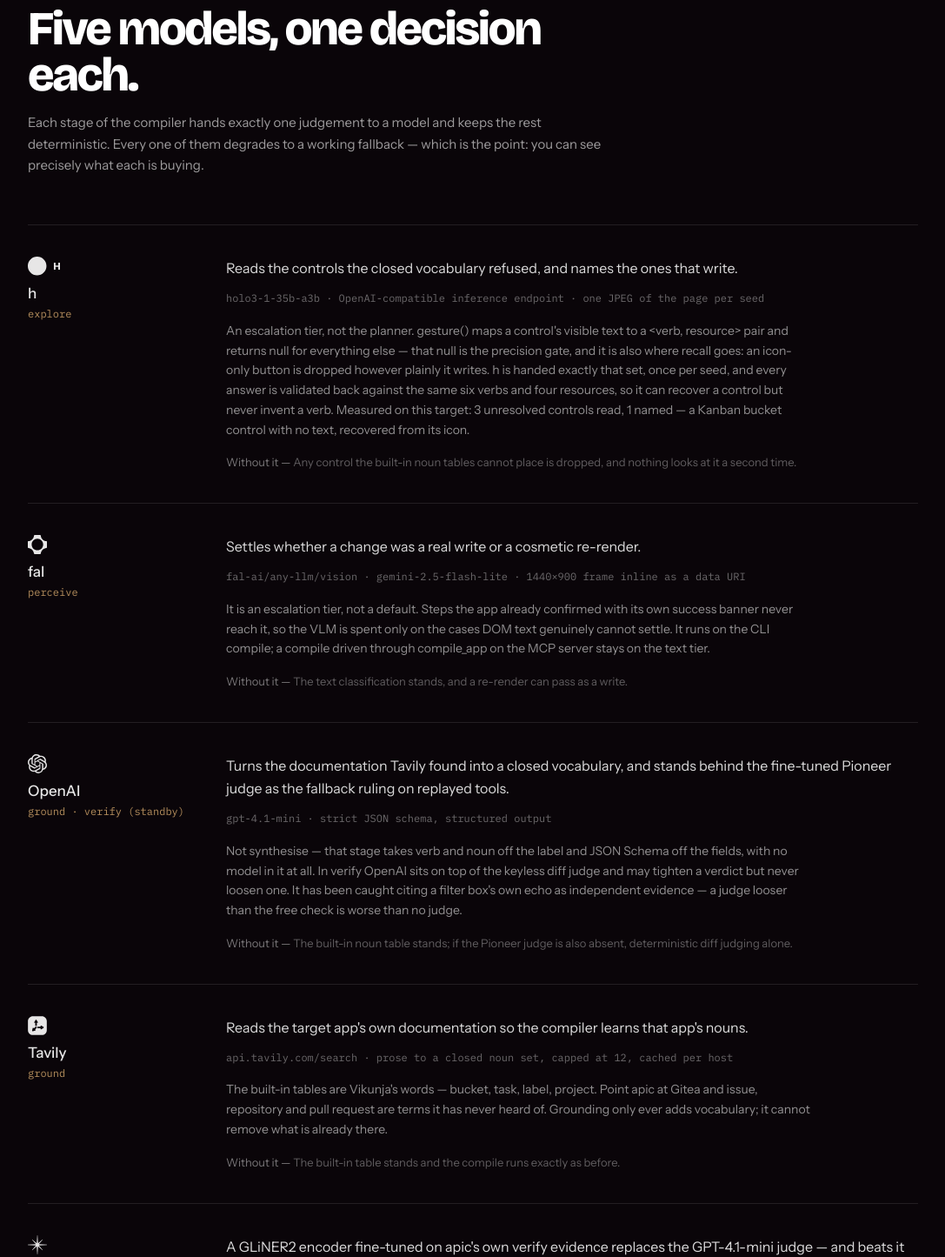
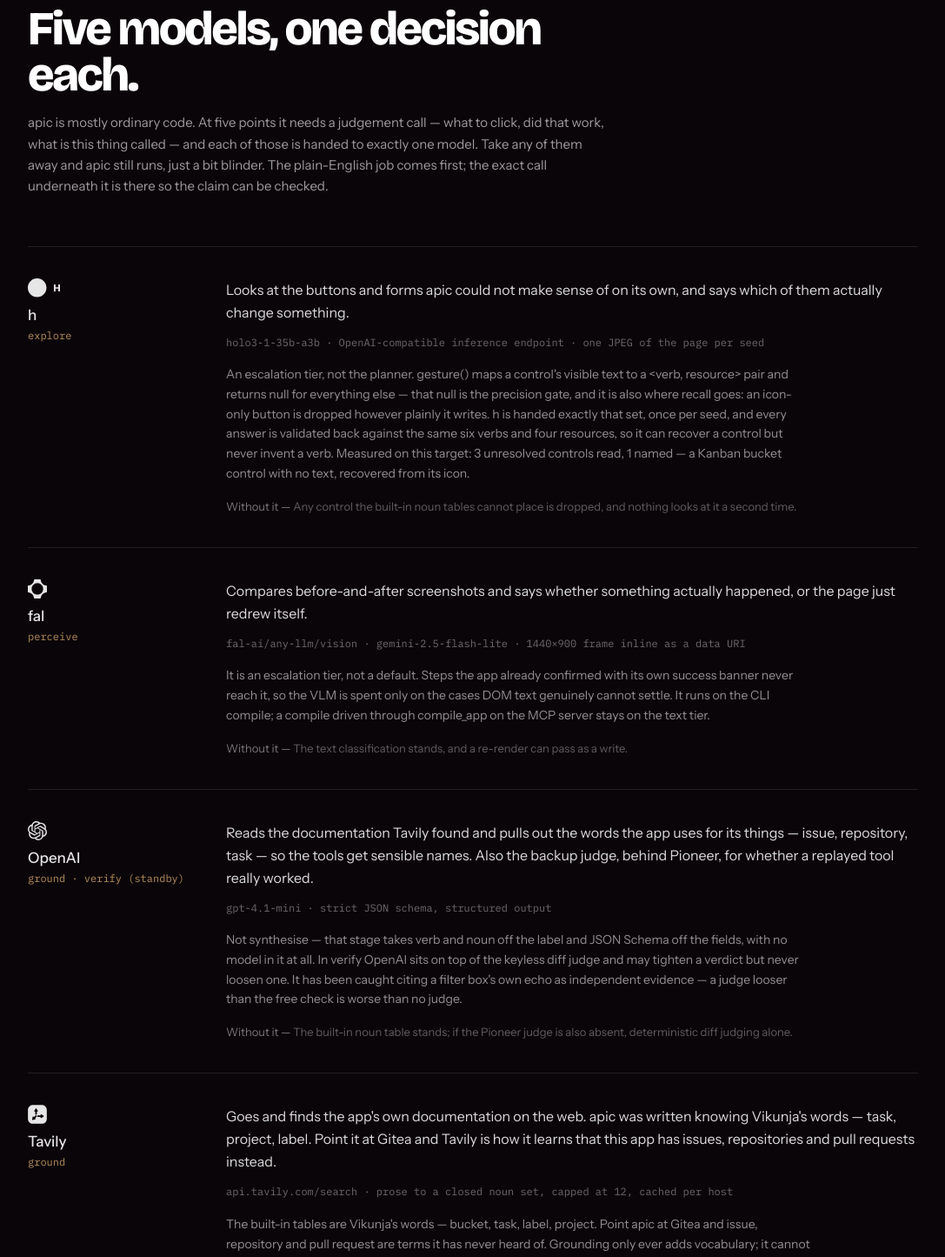
Before and after one commit to brwbo/apic, a React (Vite) app in the folder ui/: page / in a window 1280 px wide. Shown: the part 4360-5805 px from the top of the page at 87% size, without its empty margins (96-1183 px from the left). Built offline with nearby package versions, Linux system fonts and the light colour scheme.

Commit message:
site: partner roles in plain words

```diff
--- a/ui/src/components/partners.tsx
+++ b/ui/src/components/partners.tsx
@@ -28,7 +28,7 @@
     name: "h",
     src: "/logos/h.svg",
     stage: "explore",
-    role: "Reads the controls the closed vocabulary refused, and names the ones that write.",
+    role: "Looks at the buttons and forms apic could not make sense of on its own, and says which of them actually change something.",
     detail: "holo3-1-35b-a3b · OpenAI-compatible inference endpoint · one JPEG of the page per seed",
     note: "An escalation tier, not the planner. gesture() maps a control's visible text to a <verb, resource> pair and returns null for everything else — that null is the precision gate, and it is also where recall goes: an icon-only button is dropped however plainly it writes. h is handed exactly that set, once per seed, and every answer is validated back against the same six verbs and four resources, so it can recover a control but never invent a verb. Measured on this target: 3 unresolved controls read, 1 named — a Kanban bucket control with no text, recovered from its icon.",
     without: "Any control the built-in noun tables cannot place is dropped, and nothing looks at it a second time.",
@@ -37,7 +37,7 @@
     name: "fal",
     src: "/logos/fal.svg",
     stage: "perceive",
-    role: "Settles whether a change was a real write or a cosmetic re-render.",
+    role: "Compares before-and-after screenshots and says whether something actually happened, or the page just redrew itself.",
     detail: "fal-ai/any-llm/vision · gemini-2.5-flash-lite · 1440×900 frame inline as a data URI",
     note: "It is an escalation tier, not a default. Steps the app already confirmed with its own success banner never reach it, so the VLM is spent only on the cases DOM text genuinely cannot settle. It runs on the CLI compile; a compile driven through compile_app on the MCP server stays on the text tier.",
     without: "The text classification stands, and a re-render can pass as a write.",
@@ -46,7 +46,7 @@
     name: "OpenAI",
     stage: "ground · verify (standby)",
     src: "/logos/openai_dark.svg",
-    role: "Turns the documentation Tavily found into a closed vocabulary, and stands behind the fine-tuned Pioneer judge as the fallback ruling on replayed tools.",
+    role: "Reads the documentation Tavily found and pulls out the words the app uses for its things — issue, repository, task — so the tools get sensible names. Also the backup judge, behind Pioneer, for whether a replayed tool really worked.",
     detail: "gpt-4.1-mini · strict JSON schema, structured output",
     note: "Not synthesise — that stage takes verb and noun off the label and JSON Schema off the fields, with no model in it at all. In verify OpenAI sits on top of the keyless diff judge and may tighten a verdict but never loosen one. It has been caught citing a filter box's own echo as independent evidence — a judge looser than the free check is worse than no judge.",
     without: "The built-in noun table stands; if the Pioneer judge is also absent, deterministic diff judging alone.",
@@ -55,16 +55,16 @@
     name: "Tavily",
     src: "/logos/tavily.svg",
     stage: "ground",
-    role: "Reads the target app's own documentation so the compiler learns that app's nouns.",
+    role: "Goes and finds the app's own documentation on the web. apic was written knowing Vikunja's words — task, project, label. Point it at Gitea and Tavily is how it learns that this app has issues, repositories and pull requests instead.",
     detail: "api.tavily.com/search · prose to a closed noun set, capped at 12, cached per host",
     note: "The built-in tables are Vikunja's words — bucket, task, label, project. Point apic at Gitea and issue, repository and pull request are terms it has never heard of. Grounding only ever adds vocabulary; it cannot remove what is already there.",
-    without: "The built-in table stands and the compile runs exactly as before.",
+    without: "apic only knows the words it was born with. Anything an app calls something else gets a worse name, or gets dropped.",
   },
   {
     name: "Pioneer",
     src: "/logos/pioneer.svg",
     stage: "verify · distill",
-    role: "A GLiNER2 encoder fine-tuned on apic's own verify evidence replaces the GPT-4.1-mini judge — and beats it on tools it has never seen.",
+    role: "A small model we trained on apic's own results. After a tool is replayed, it reads what changed on the page and decides whether the action really worked — faster than GPT-4.1-mini, and with no wrong \"yes\" answers on tools it had never seen.",
     detail: "fastino/gliner2-base-v1 · LoRA, 788 rows, trains in ~4 min · held-out bench: 94.4% accuracy, 100% precision, 150 ms/row — against 89.3%, 84.3%, 890 ms for gpt-4.1-mini",
     note: "No hand labels. Every compiled tool is replayed six times and the shipped judge's verdict is recorded; negatives are made by deleting the evidence the deterministic floor keys on, and relabelled by that floor. The bench holds out whole tools, so the number is generalisation, not memory. The encoder trades some recall for zero false positives — the right side for a judge that may uphold a rejection but never promote a guess. In distill the same base model classifies what kind of change a step was.",
     without: "The OpenAI judge, then the keyless diff floor. Verify never stops working; it gets slower and looser.",
@@ -94,9 +94,10 @@
           Five models, one decision each.
         </h2>
         <p className="mt-4 max-w-2xl text-[15px] leading-relaxed text-white/60">
-          Each stage of the compiler hands exactly one judgement to a model and keeps the rest
-          deterministic. Every one of them degrades to a working fallback — which is the point:
-          you can see precisely what each is buying.
+          apic is mostly ordinary code. At five points it needs a judgement call — what to click,
+          did that work, what is this thing called — and each of those is handed to exactly one
+          model. Take any of them away and apic still runs, just a bit blinder. The plain-English
+          job comes first; the exact call underneath it is there so the claim can be checked.
         </p>
 
         <ul className="mt-14">
```
